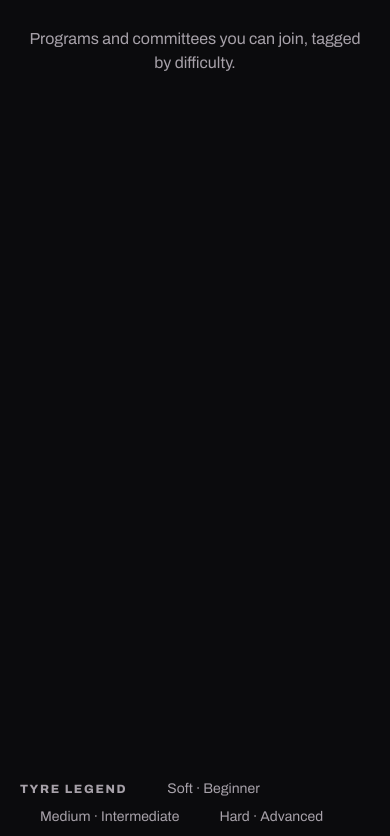
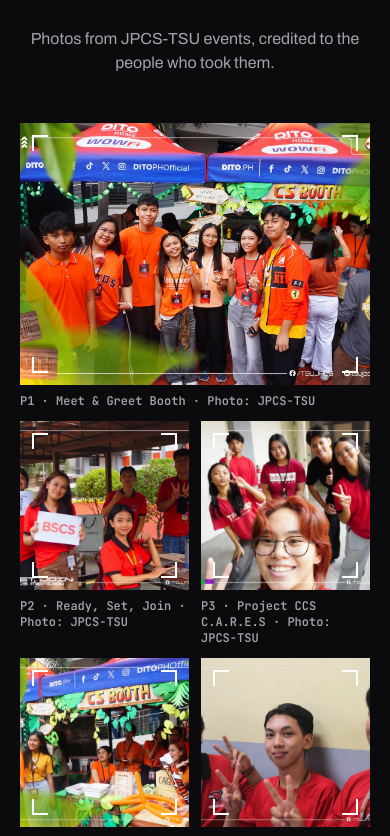
Before and after one commit to Cypher0924/jpcs-site, a Next.js app: page / in a window 390 px wide. Shown: the part 7400-8236 px from the top of the page. Built offline with nearby package versions, Linux system fonts and the light colour scheme.

Commit message:
refactor/remove-programs

```diff
--- a/app/page.tsx
+++ b/app/page.tsx
@@ -1,7 +1,7 @@
 import { Hero } from "@/components/hero";
 import { Motion } from "@/components/motion";
 import { Nav } from "@/components/nav";
-import { About, Events, Faq, Footer, Gallery, Join, Officers, Programs, Stats } from "@/components/sections";
+import { About, Events, Faq, Footer, Gallery, Join, Officers, Stats } from "@/components/sections";
 
 export default function Home() {
   return (
@@ -19,7 +19,7 @@ export default function Home() {
         <Stats />
         <Officers />
         <Events />
-        <Programs />
+
         <Gallery />
         <Join />
         <Faq />
--- a/components/sections.tsx
+++ b/components/sections.tsx
@@ -1,17 +1,11 @@
 import Link from "next/link";
-import { about, contact, events, faqs, gallery, navLinks, nextEvent, officerGroups, programs, stats, type Event } from "@/lib/content";
+import { about, contact, events, faqs, gallery, navLinks, nextEvent, officerGroups, stats, type Event } from "@/lib/content";
 import { Fragment } from "react";
 import { Countdown } from "./countdown";
 import { OfficerCard } from "./officer-card";
 import { OfficerCarousel } from "./officer-carousel";
 import { Stat } from "./stat";
 import { Button, CheckeredStrip, Chevrons, Container, LogoMark, PhotoSlot, SectionHeader, SpeedSlashes } from "./ui";
-
-const compoundColor = {
-  soft: "var(--color-tyre-soft)",
-  medium: "var(--color-tyre-medium)",
-  hard: "var(--color-tyre-hard)",
-} as const;
 
 export function About() {
   return (
@@ -176,50 +170,13 @@ export function EventRow({ event: e }: { event: Event }) {
   );
 }
 
-export function Programs() {
-  return (
-    <section id="programs" className="py-20 md:py-28">
-      <Container>
-        <SectionHeader title="Garage bays" sub="Programs and committees you can join, tagged by difficulty." />
-        <ul data-anim="launch" className="grid gap-4 sm:grid-cols-2 lg:grid-cols-4 lg:gap-6">
-          {programs.map((p, i) => (
-            <li key={i} className="cut-corner flex gap-4 border border-line bg-surface p-5 sm:flex-col">
-              <span
-                aria-hidden
-                className="grid size-12 shrink-0 place-items-center rounded-full border-[5px] bg-carbon-900"
-                style={{ borderColor: compoundColor[p.compound] }}
-              >
-                <span className="type-data text-xs text-white">{p.compound[0].toUpperCase()}</span>
-              </span>
-              <span>
-                <span className="type-data text-xs text-ink-muted">BAY {String(i + 1).padStart(2, "0")}</span>
-                <span className="type-heading mt-1 block text-lg">{p.name}</span>
-                <span className="mt-2 block text-sm text-ink-muted">{p.blurb}</span>
-              </span>
-            </li>
-          ))}
-        </ul>
-        <p className="mt-6 flex flex-wrap items-center gap-x-5 gap-y-2 text-sm text-ink-muted">
-          <span className="type-label">Tyre legend</span>
-          {(["soft", "medium", "hard"] as const).map((c) => (
-            <span key={c} className="inline-flex items-center gap-2 capitalize">
-              <span aria-hidden className="size-3 rounded-full" style={{ background: compoundColor[c] }} />
-              {c} · {c === "soft" ? "beginner" : c === "medium" ? "intermediate" : "advanced"}
-            </span>
-          ))}
-        </p>
-      </Container>
-    </section>
-  );
-}
-
 export function Gallery() {
   return (
     // data-strip="on" is set by components/motion.tsx on desktop (with motion allowed):
     // the grid becomes a horizontal filmstrip that pans while the section is pinned.
     <section
       id="gallery"
-      className="group bg-surface-2 py-20 md:py-28 lg:data-[strip=on]:overflow-hidden lg:data-[strip=on]:py-20"
+      className="group py-20 md:py-28 lg:data-[strip=on]:overflow-hidden lg:data-[strip=on]:py-20"
     >
       <Container>
         <SectionHeader title="Paddock" sub="Photos from JPCS-TSU events, credited to the people who took them." />
@@ -235,7 +192,6 @@ export function Gallery() {
                     label={g.caption}
                     src={g.src}
                     sizes={i === 0 ? "(min-width: 768px) 600px, 100vw" : "(min-width: 768px) 400px, 50vw"}
-                    tone="surface"
                     className={`lg:group-data-[strip=on]:h-[min(48vh,500px)] lg:group-data-[strip=on]:flex-none ${
                       i === 0
                         ? "aspect-[4/3] md:aspect-auto md:min-h-0 md:flex-1 lg:group-data-[strip=on]:aspect-[4/3]"
--- a/lib/content.ts
+++ b/lib/content.ts
@@ -5,7 +5,6 @@ export const navLinks = [
   { id: "about", label: "About" },
   { id: "officers", label: "Officers" },
   { id: "events", label: "Events" },
-  { id: "programs", label: "Programs" },
   { id: "gallery", label: "Gallery" },
   { id: "faq", label: "FAQ" },
 ] as const;
@@ -194,13 +193,6 @@ export const events = [
 
 export type Event = (typeof events)[number];
 
-export const programs: { name: string; blurb: string; compound: "soft" | "medium" | "hard" }[] = [
-  { name: "Program name", blurb: "What the committee or program does, in one or two lines.", compound: "soft" },
-  { name: "Program name", blurb: "What the committee or program does, in one or two lines.", compound: "medium" },
-  { name: "Program name", blurb: "What the committee or program does, in one or two lines.", compound: "hard" },
-  { name: "Program name", blurb: "What the committee or program does, in one or two lines.", compound: "medium" },
-];
-
 // TODO: credit the actual photographers. "JPCS-TSU" is used because the photos carry the chapter's frame.
 export const gallery = [
   { src: "/photos/meet-and-greet-group.webp", caption: "Meet & Greet Booth", credit: "JPCS-TSU" },
--- a/styles/globals.css
+++ b/styles/globals.css
@@ -33,11 +33,6 @@
   --color-paper-100: #f3ede4;
   --color-paper-200: #e6ddcf;
   --color-paper-400: #b9ad9c;
-
-  /* Tyre compounds: soft = beginner, medium, hard = advanced */
-  --color-tyre-soft: #e10600;
-  --color-tyre-medium: #ffc800;
-  --color-tyre-hard: #e9e9e9;
 
   /* Type scale (fluid between 390px and 1440px) */
   --text-display: clamp(2.75rem, 1.6rem + 5.2vw, 7rem);
```
